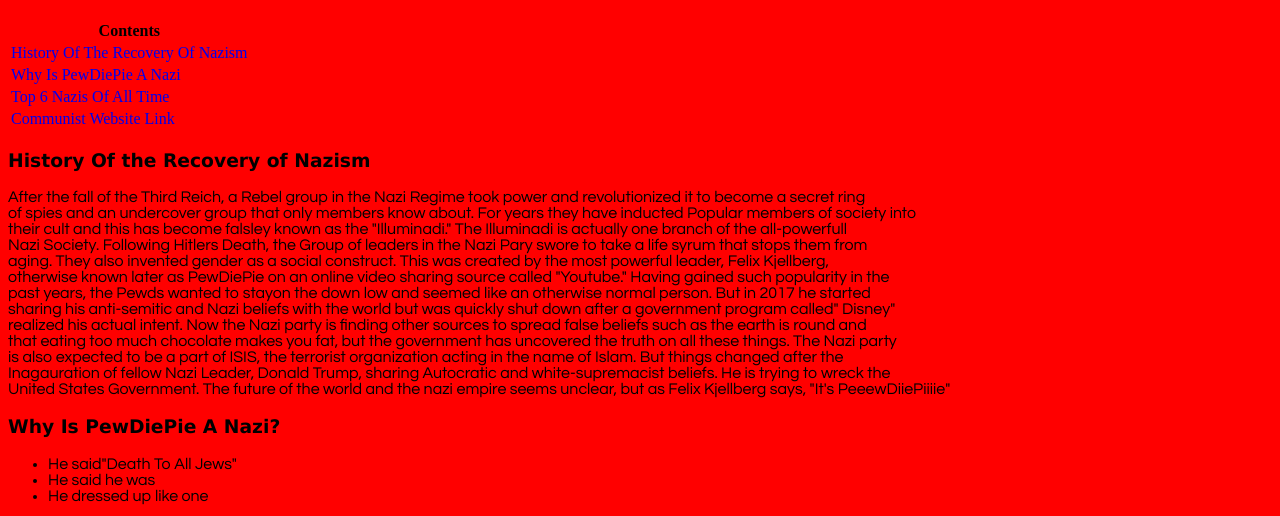
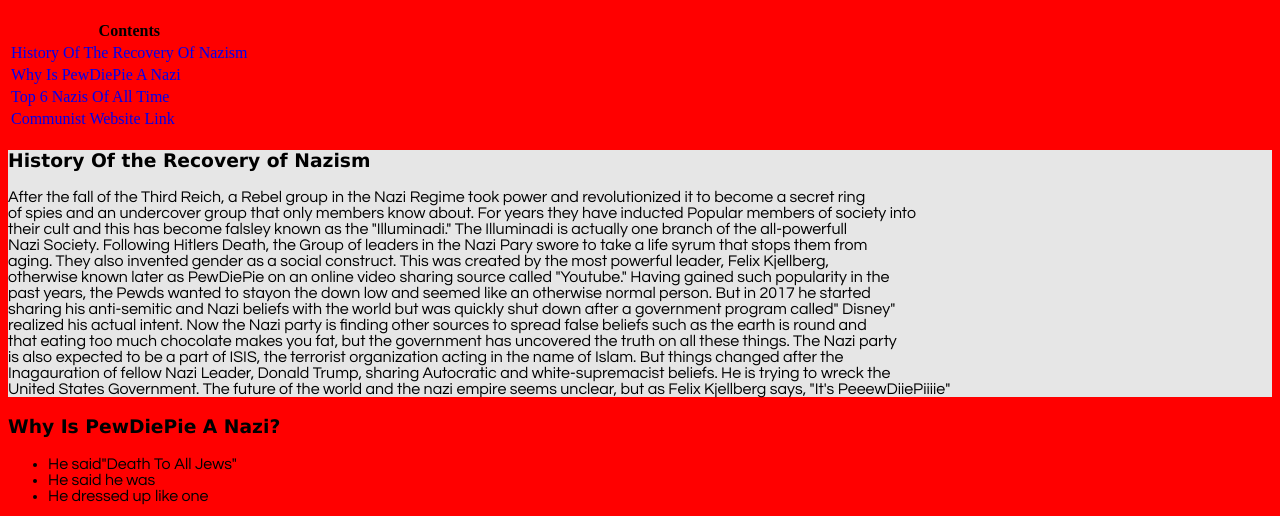
Before and after one commit to TheOverlord23/ArkhamKnight9103.github.io, a plain HTML site: page index.html in a window 1280 px wide. Shown: the part 176-692 px from the top of the page. Drawn offline with Linux system fonts and the light colour scheme.

Commit message:
Update index.html

```diff
--- a/index.html
+++ b/index.html
@@ -25,7 +25,7 @@
                 color: white;
 
             }
-            #"history-cool"{
+            #history-cool{
                 background: rgb(230, 230, 230);
                 width= 40%;
             }
```
